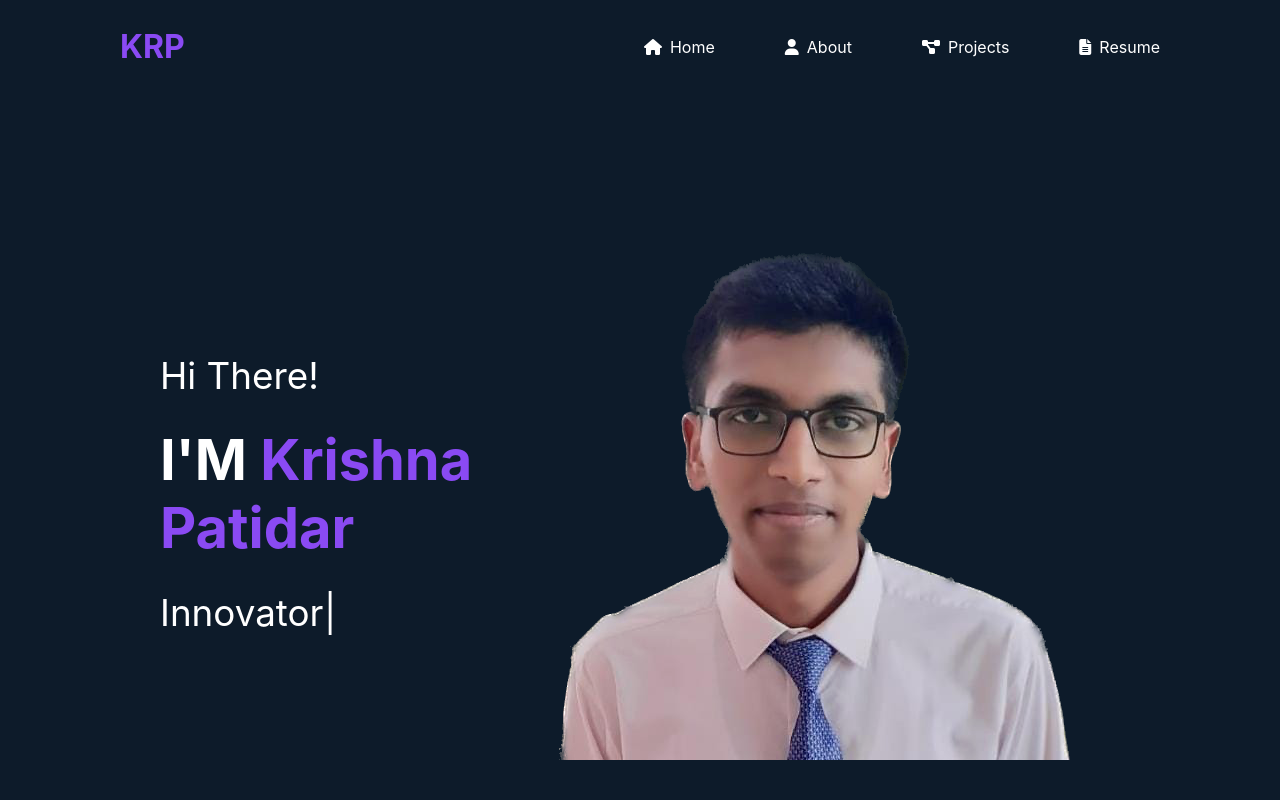
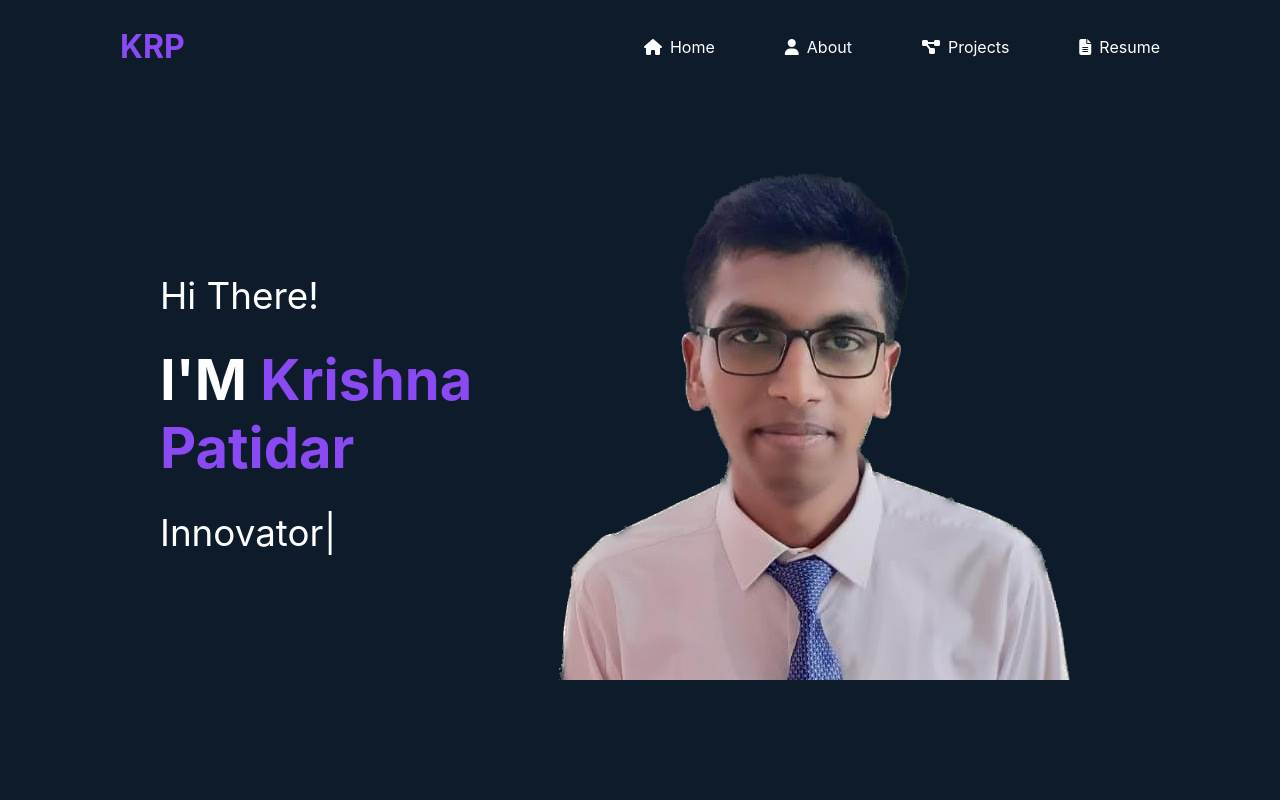
Before and after one commit to krishna-p060/MyPortfolio, a React (Create React App) app: page / in a window 1280 px wide. Shown: the top 800 px of the page. Built offline with nearby package versions, Linux system fonts and the light colour scheme.

Commit message:
minor styling changes

```diff
--- a/src/App.css
+++ b/src/App.css
@@ -1,6 +1,7 @@
 .App {
   text-align: center;
   background-color: #0d1b2a;
+
 }
 
 .App-logo {
--- a/src/components/About.css
+++ b/src/components/About.css
@@ -3,7 +3,7 @@
     color: white;
     justify-content: space-evenly;
     min-height: 80vh;
-    margin-top: 100px;
+    margin-top: 10px;
     align-items: center;
     padding: 25px;
   }
--- a/src/components/Home.css
+++ b/src/components/Home.css
@@ -6,13 +6,13 @@
     color: #fff;
     padding-left: 10em;
     padding-right: 10em;
-    height: 100vh;
+    height: 80vh;
+    /* margin-top: 0; */
 }
 
-.home-text{
+.home-text {
     text-align: left;
     width: 100%;
-
 }
 
 .home-text p {
--- a/src/components/Navbar.css
+++ b/src/components/Navbar.css
@@ -6,6 +6,7 @@ header {
     padding: 6px 120px;
     background-color: #0d1b2a; /* Dark background color */
     color: #fff;
+
 }
 
 .Navbar-logo h1{
--- a/src/components/Projects.css
+++ b/src/components/Projects.css
@@ -3,7 +3,7 @@
     padding: 75px 0;
     letter-spacing: 0.4px;
     font-size: 36px;
-    margin-top: 100px;
+    margin-top: 10px;
   }
 
   .project{
```
